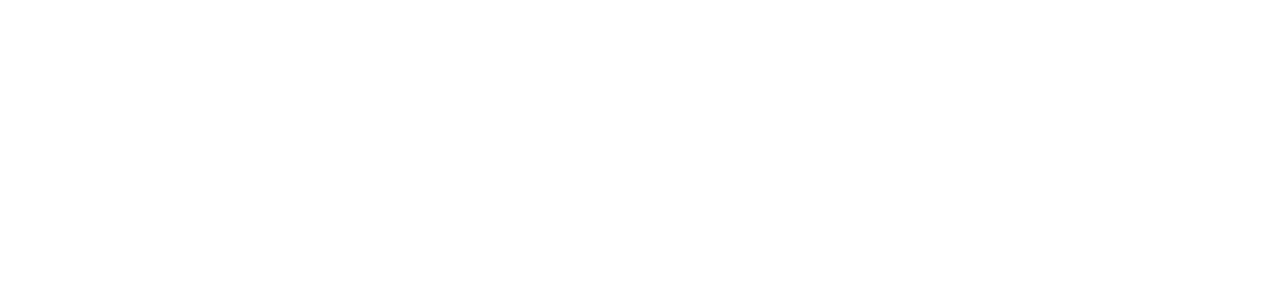
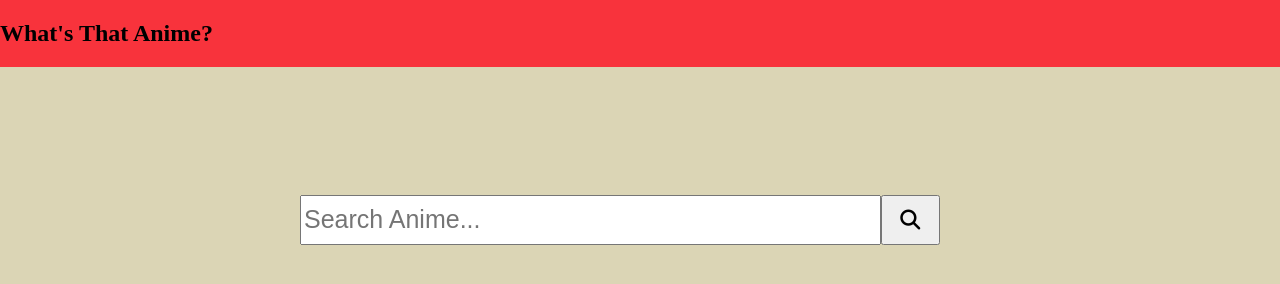
Before and after one commit to CTMendoza/AJAX-Project-Whats-that-Anime-, a website: page index.html in a window 1280 px wide. Drawn offline with Linux system fonts and the light colour scheme.

Commit message:
Added GET request to api and is activated upon submit event

```diff
--- a/css/layout.css
+++ b/css/layout.css
@@ -0,0 +1,34 @@
+.nav-marg {
+  margin-right: 5%;
+  margin-left: 1%;
+}
+
+.navbar {
+  margin: 0 auto;
+}
+
+.flex {
+  display: flex;
+}
+
+.justify-center {
+  justify-content: center;
+}
+
+.half-width {
+  width: 100%;
+}
+
+.full-width {
+  width: 100%;
+}
+
+.marg-10per {
+  margin-top: 10%;
+}
+
+@media screen and (min-width: 768px) {
+  .half-width {
+    width: 50%;
+  }
+}
--- a/css/styles.css
+++ b/css/styles.css
@@ -0,0 +1,16 @@
+header {
+  background-color: #f8333c;
+}
+
+body {
+  background-color: #dbd5b5;
+}
+
+button {
+  width: 10%;
+}
+
+.search-box {
+  height: 50px;
+  font-size: 25px;
+}
--- a/index.html
+++ b/index.html
@@ -8,11 +8,24 @@
   <link rel="stylesheet" href="css/reset.css">
   <link rel="stylesheet" href="css/layout.css">
   <link rel="stylesheet" href="css/styles.css">
+  <link rel="stylesheet" href="https://cdnjs.cloudflare.com/ajax/libs/font-awesome/6.2.1/css/all.min.css">
 </head>
 <body>
-  <header>
+  <header class="navbar">
+    <nav class="flex">
+      <h1>What's That Anime?</h1>
+    </nav>
   </header>
   <main>
+    <div class="flex justify-center marg-10per">
+      <form action="" class="half-width flex" id="searchanime">
+        <input type="text" name="" id="anime" placeholder="Search Anime..." class="full-width search-box">
+        <button type="submit">
+          <i class="fa fa-xl fa-magnifying-glass"></i>
+        </button>
+      </form>
+      <ul></ul>
+    </div>
   </main>
   <script src="js/data.js"></script>
   <script src="js/main.js"></script>
--- a/js/main.js
+++ b/js/main.js
@@ -0,0 +1,22 @@
+// query selecting the input element type text that holds the value of the anime title entered by the user
+var $animeTitle = document.querySelector('#anime');
+console.log($animeTitle);
+// a function to create a new XMLHttpRequest to get anime data based on the string value of the input element above
+var animeDataReq = new XMLHttpRequest();
+function getReq(title) {
+  animeDataReq.open('GET', 'https://api.jikan.moe/v4/anime?letter=' + title);
+  animeDataReq.responseType = 'json';
+  animeDataReq.send();
+}
+
+// an addEventlistener for the submit event on the form element that will execute a GET request
+var $animeForm = document.getElementById('searchanime');
+$animeForm.addEventListener('submit', function (event) {
+  event.preventDefault();
+  getReq($animeTitle.value);
+  // animeDataReq.addEventListener('load', function () {
+  //   console.log('animeDataReq.status is', animeDataReq.status);
+  //   console.log('animeDataReq.response is', animeDataReq.response);
+  // });
+  console.log('Form submitted');
+});
```
